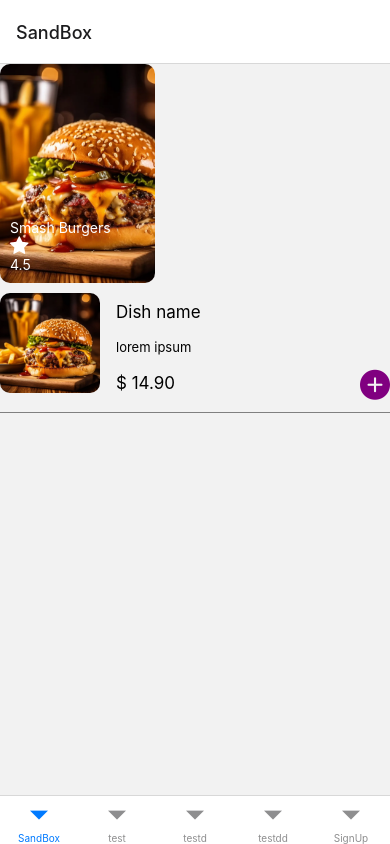
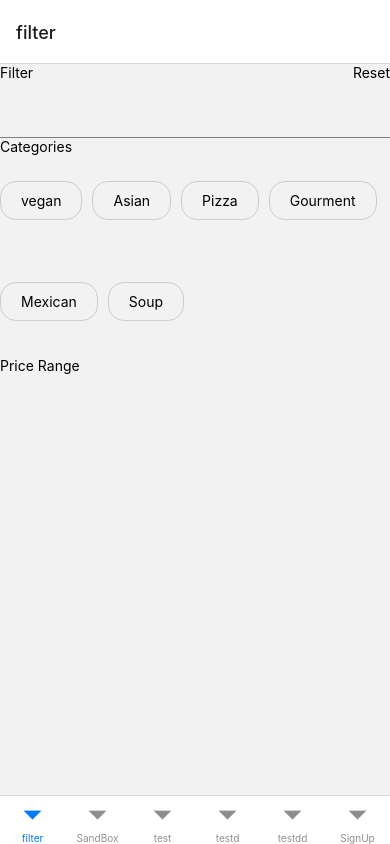
Before and after one commit to Soma586/delivery, a React Native app: screen /filter in a window 390 px wide. Built offline with nearby package versions, Linux system fonts and the light colour scheme.

Commit message:
working on filterpage

```diff
--- a/App.js
+++ b/App.js
@@ -10,6 +10,7 @@
 import SignUp from './pages/signup';
 import DiscoverItem from './components/discoverItem';
 import MenuItem from './components/MenuItem';
+import FilterPage from './pages/filters';
 
 
 
@@ -107,6 +108,7 @@
 
     return (
       <Tab.Navigator>
+         <Tab.Screen name="filter" component={FilterPage}/>
         <Tab.Screen name="SandBox" component={SandBox}/>
         <Tab.Screen name="test" component={SignIn}/>
         <Tab.Screen name="testd" component={SettingsScreen}/>
--- /dev/null
+++ b/pages/filters/index.jsx
@@ -0,0 +1,134 @@
+import { useState } from "react"
+import {View, Text, TouchableHighlight, StyleSheet} from 'react-native'
+import { TouchableOpacity } from "react-native-gesture-handler"
+
+
+
+
+
+
+const CategorieButton = ({label}) => {
+
+
+    return (
+        <TouchableHighlight
+        onPress={() => console.log("he")}
+        style={styles.categoryButton}
+        activeOpacity={0.6}
+        underlayColor="red"
+        >
+
+            <Text>{label}</Text>
+
+        </TouchableHighlight>
+    )
+
+
+}
+
+
+
+
+const FilterPage = () => {
+
+
+    const [ list, setList] = useState(['vegan', 'Asian', 'Pizza', 'Gourment', 'Mexican', 'Soup'])
+
+
+
+
+    const displayButtons = list.map((item) => {
+
+
+        return <CategorieButton label={item}/>
+    })
+
+    return (
+    <View style={styles.filterHeight}>
+
+
+        <View style={styles.header}>
+            <Text>Filter</Text>
+            <Text>Reset</Text>
+        </View>
+
+        <View style ={styles.categoriesContainer}>
+            <Text>Categories</Text>
+
+
+
+            <View style={{flex : 1, flexDirection : 'row', flexWrap : 'wrap'}}>
+                {displayButtons}
+            </View>
+
+
+        </View>
+
+        <View style={styles.priceRange}>
+            <Text>Price Range</Text>
+
+        </View>
+
+
+    </View>
+    )
+
+}
+
+
+
+
+
+const styles = StyleSheet.create({
+
+    header : {
+        flex : 1,
+
+        flexDirection : 'row',
+        justifyContent : 'space-between',
+        borderBottomWidth : 1,
+        borderBottomColor : 'grey',
+        height : 100,
+    },
+    filterHeight : {
+        height : '100%'
+    },
+    categoriesContainer : {
+        flex : 3
+    },
+    categoryButton : {
+        borderRadius : 16,
+        borderWidth : 1,
+        borderColor: '#CDCDCD',
+        alignSelf : 'center',
+        //backgroundColor :'blue',
+        //height : 200
+        paddingHorizontal : 20,
+        paddingVertical : 10,
+        marginRight : 10,
+        marginBottom : 10
+       // minWidth: 70
+    },
+    priceRange : {
+        flex : 6,
+
+    }
+
+    // button: {
+    //     borderRadius: 8,
+    //     backgroundColor: '#007AFF',
+    //     paddingVertical: 10,
+    //     paddingHorizontal: 20,
+    //     alignSelf: 'center',
+    // },
+    // container: {
+    //     justifyContent: 'center',
+    //     alignItems: 'center',
+    // },
+    // text: {
+    //     color: '#FFFFFF',
+    //     textAlign: 'center',
+    // },
+})
+
+export default FilterPage
```
